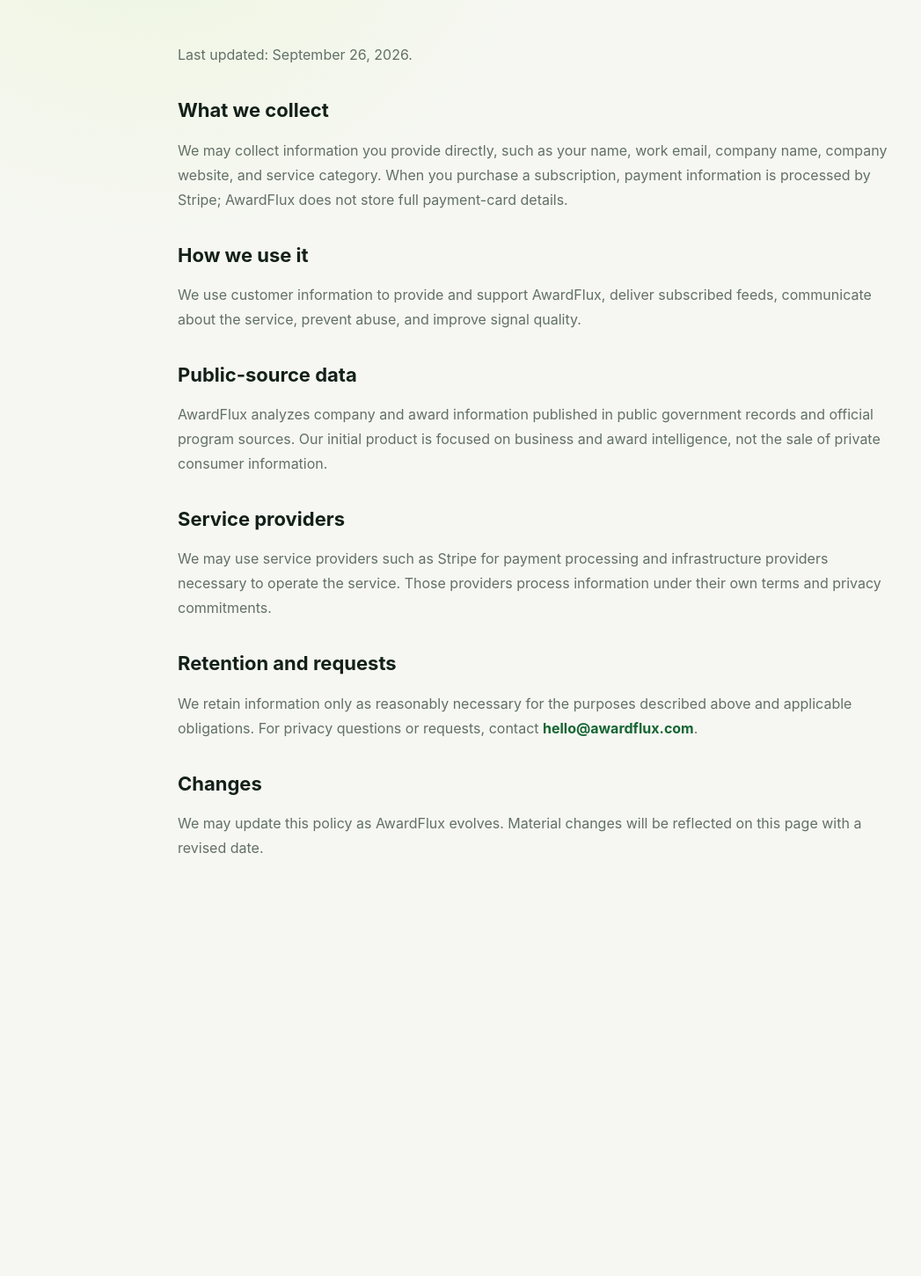
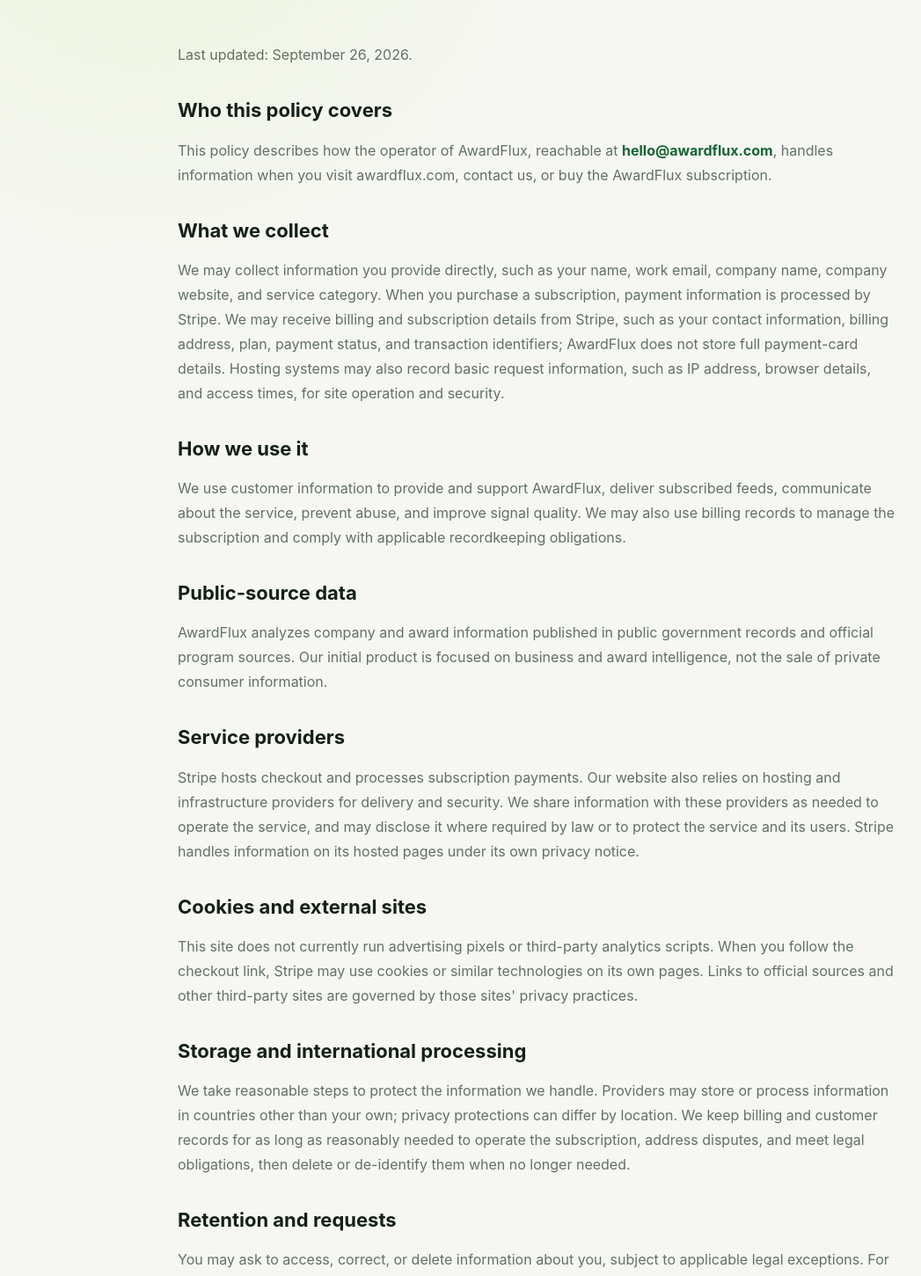
Before and after one commit to dgimenez6/awardflux, a Next.js app: page /privacy in a window 1280 px wide. Shown: the part 270-1721 px from the top of the page at 88% size, without its empty margins (28-1075 px from the left). Before the commit the page ends 1354 px from the top, so only its background shows below. Built offline with nearby package versions, Linux system fonts and the light colour scheme.

Commit message:
Describe AwardFlux data practices and requests

```diff
--- a/app/privacy/page.tsx
+++ b/app/privacy/page.tsx
@@ -12,19 +12,33 @@
         <h1>Privacy Policy</h1>
         <p>Last updated: September 26, 2026.</p>
 
+        <h2>Who this policy covers</h2>
+        <p>
+          This policy describes how the operator of AwardFlux, reachable at
+          {" "}<a href="mailto:hello@awardflux.com">hello@awardflux.com</a>,
+          handles information when you visit awardflux.com, contact us, or buy
+          the AwardFlux subscription.
+        </p>
+
         <h2>What we collect</h2>
         <p>
           We may collect information you provide directly, such as your name,
           work email, company name, company website, and service category. When
           you purchase a subscription, payment information is processed by
-          Stripe; AwardFlux does not store full payment-card details.
+          Stripe. We may receive billing and subscription details from Stripe,
+          such as your contact information, billing address, plan, payment
+          status, and transaction identifiers; AwardFlux does not store full
+          payment-card details. Hosting systems may also record basic request
+          information, such as IP address, browser details, and access times,
+          for site operation and security.
         </p>
 
         <h2>How we use it</h2>
         <p>
           We use customer information to provide and support AwardFlux, deliver
           subscribed feeds, communicate about the service, prevent abuse, and
-          improve signal quality.
+          improve signal quality. We may also use billing records to manage the
+          subscription and comply with applicable recordkeeping obligations.
         </p>
 
         <h2>Public-source data</h2>
@@ -37,17 +51,40 @@
 
         <h2>Service providers</h2>
         <p>
-          We may use service providers such as Stripe for payment processing and
-          infrastructure providers necessary to operate the service. Those
-          providers process information under their own terms and privacy
-          commitments.
+          Stripe hosts checkout and processes subscription payments. Our website
+          also relies on hosting and infrastructure providers for delivery and
+          security. We share information with these providers as needed to
+          operate the service, and may disclose it where required by law or to
+          protect the service and its users. Stripe handles information on its
+          hosted pages under its own privacy notice.
+        </p>
+
+        <h2>Cookies and external sites</h2>
+        <p>
+          This site does not currently run advertising pixels or third-party
+          analytics scripts. When you follow the checkout link, Stripe may use
+          cookies or similar technologies on its own pages. Links to official
+          sources and other third-party sites are governed by those sites&apos;
+          privacy practices.
+        </p>
+
+        <h2>Storage and international processing</h2>
+        <p>
+          We take reasonable steps to protect the information we handle.
+          Providers may store or process information in countries other than
+          your own; privacy protections can differ by location. We keep billing
+          and customer records for as long as reasonably needed to operate the
+          subscription, address disputes, and meet legal obligations, then
+          delete or de-identify them when no longer needed.
         </p>
 
         <h2>Retention and requests</h2>
         <p>
-          We retain information only as reasonably necessary for the purposes
-          described above and applicable obligations. For privacy questions or
-          requests, contact <a href="mailto:hello@awardflux.com">hello@awardflux.com</a>.
+          You may ask to access, correct, or delete information about you,
+          subject to applicable legal exceptions. For privacy questions or
+          requests, contact
+          {" "}<a href="mailto:hello@awardflux.com">hello@awardflux.com</a>.
+          We may need to verify your identity before acting on a request.
         </p>
 
         <h2>Changes</h2>
```
